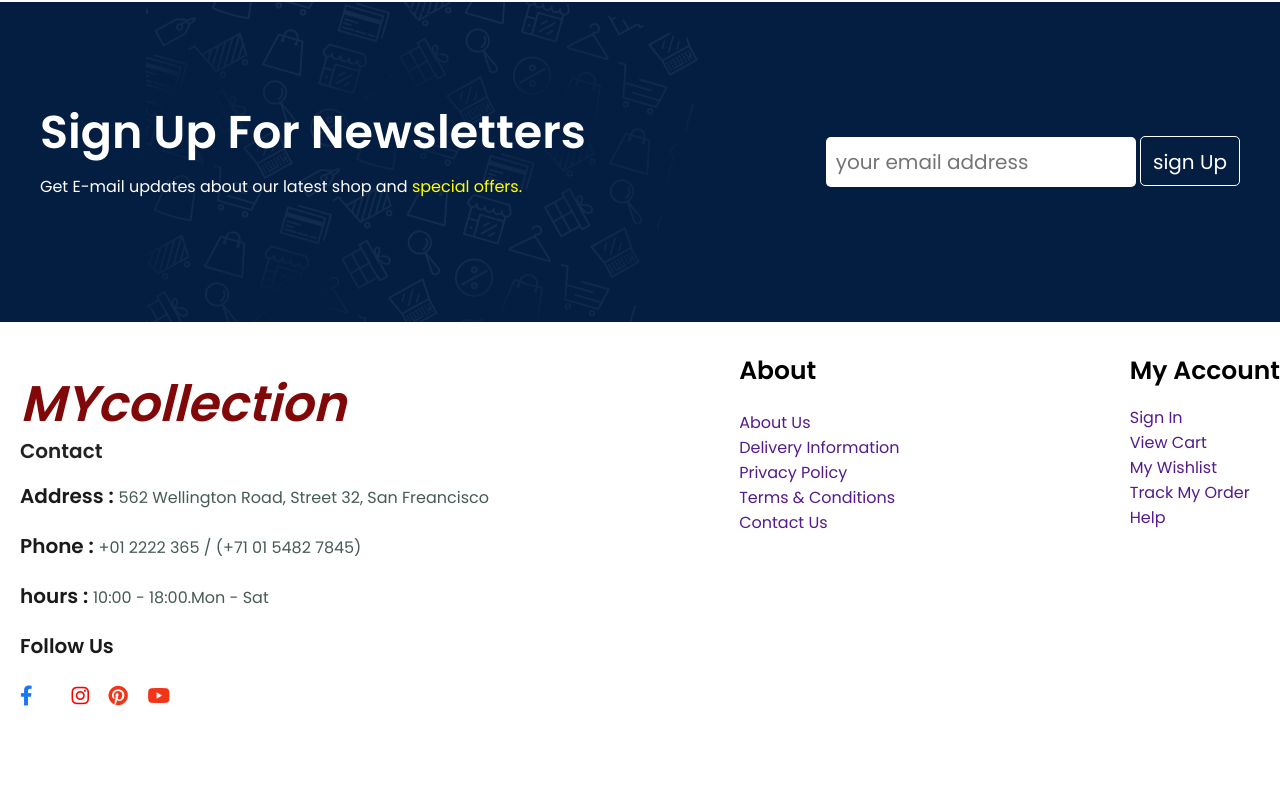
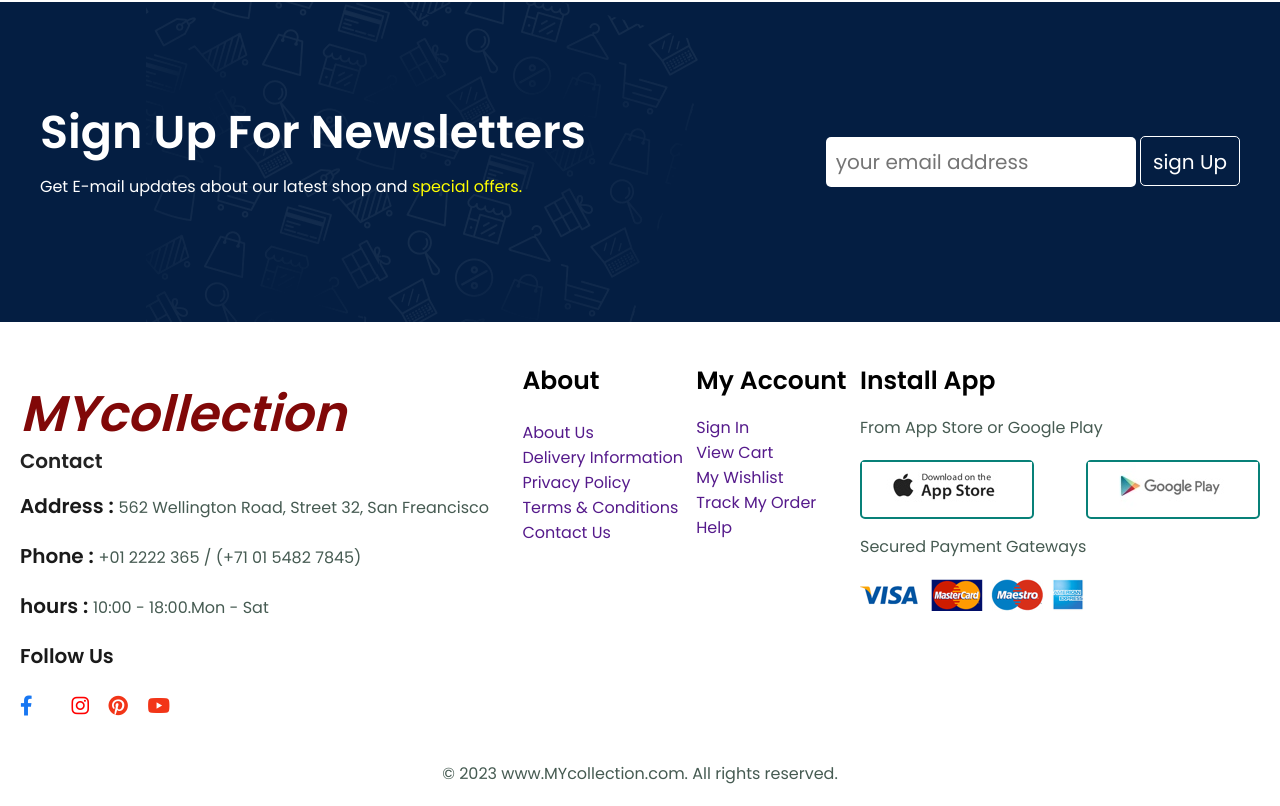
Before and after one commit to SankaraNaik/E-commerce, a plain HTML site: page index.html in a window 1280 px wide. Shown: the part 6045-6851 px from the top of the page. Before the commit the page ends 6776 px from the top, so only its background shows below. Drawn offline with Linux system fonts and the light colour scheme.

Commit message:
added payment and installation section

```diff
--- a/index.html
+++ b/index.html
@@ -584,6 +584,33 @@
           <a href="">Track My Order</a>
           <a href="">Help</a>
       </div>
+
+
+      <div class="instaa-app">
+        <h3>Install App</h3>
+        <p>From App Store or Google Play</p>
+
+        <div class="pay-install">
+          <div class="ios">
+            <img src="./asset/pay/app.jpg" alt="">
+          </div>
+          <div class="google-play">
+            <img src="./asset/pay/play.jpg" alt="">
+          </div>
+        </div>
+
+        <p>Secured Payment Gateways</p>
+
+        <img src="./asset/pay/pay.png" alt="">
+
+
+
+      </div>
+    </section>
+
+    <!--discription-->
+    <section id="discription">
+      <p>© 2023 www.MYcollection.com. All rights reserved.</p>
     </section>
 
 
--- a/style.css
+++ b/style.css
@@ -530,7 +530,6 @@ button:active{
     padding: 10px;
     border: none;
 }
-
 .signup button{
     width: 100px;
     height: 50px;
@@ -544,6 +543,12 @@ button:active{
     color: white;
 }
 
+/*FOOTER*/
+#footer{
+    margin-top: 40px;
+    margin-bottom: 20px;
+}
+
 /*CCONTACT*/
 
 #footer{
@@ -552,15 +557,9 @@ button:active{
     justify-content: space-between;
 }
 .contact{
-    /* margin: 40px; */
     padding: 20px;
 
 }
-/* .contact.Mycollection{
-    display: block;
-    width: 100%;
-} */
-
 .contact .span{
     font-size: 20px;
     font-weight: bold;
@@ -617,6 +616,7 @@ a.yt:hover{
 }
 
 /*About*/
+
 .about h3{
     margin-bottom: 20px;
     font-size: 25px;
@@ -640,3 +640,30 @@ a.yt:hover{
     flex-direction: column;
     text-decoration: none;
 }
+
+.instaa-app h3{
+    font-size: 25px;
+}
+.pay-install{
+    width: 400px;
+    display: flex;
+    align-items: flex-start;
+    margin-right: 20px;
+    justify-content: space-between;
+}
+
+.ios{
+    border: 2px solid black;
+    border-radius: 5px;
+    border-color: #088178;
+    cursor: pointer;
+}
+.google-play{
+    border: 2px solid black;
+    border-radius: 5px;
+    border-color: #088178;
+    cursor: pointer;
+}
+#discription p{
+    text-align: center;
+}
```
